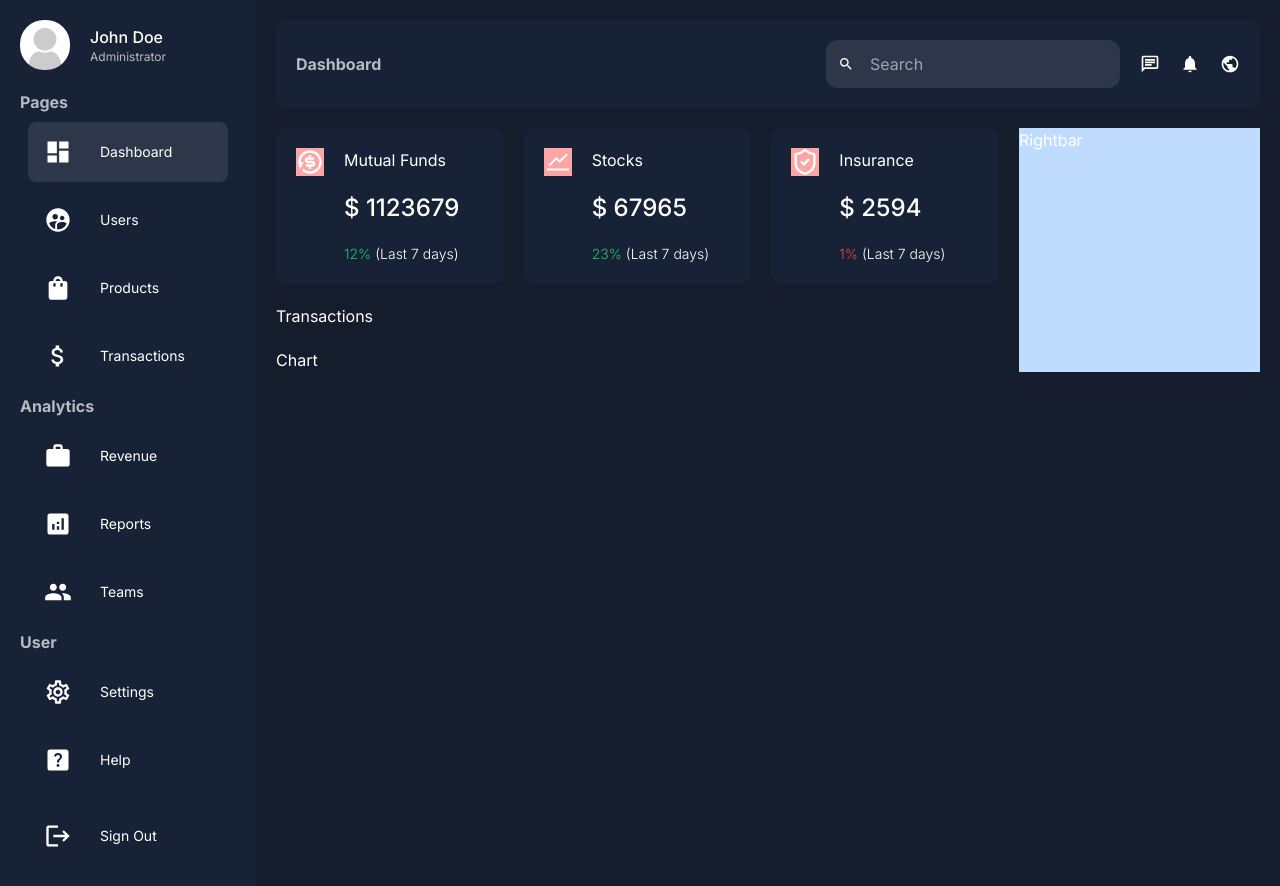
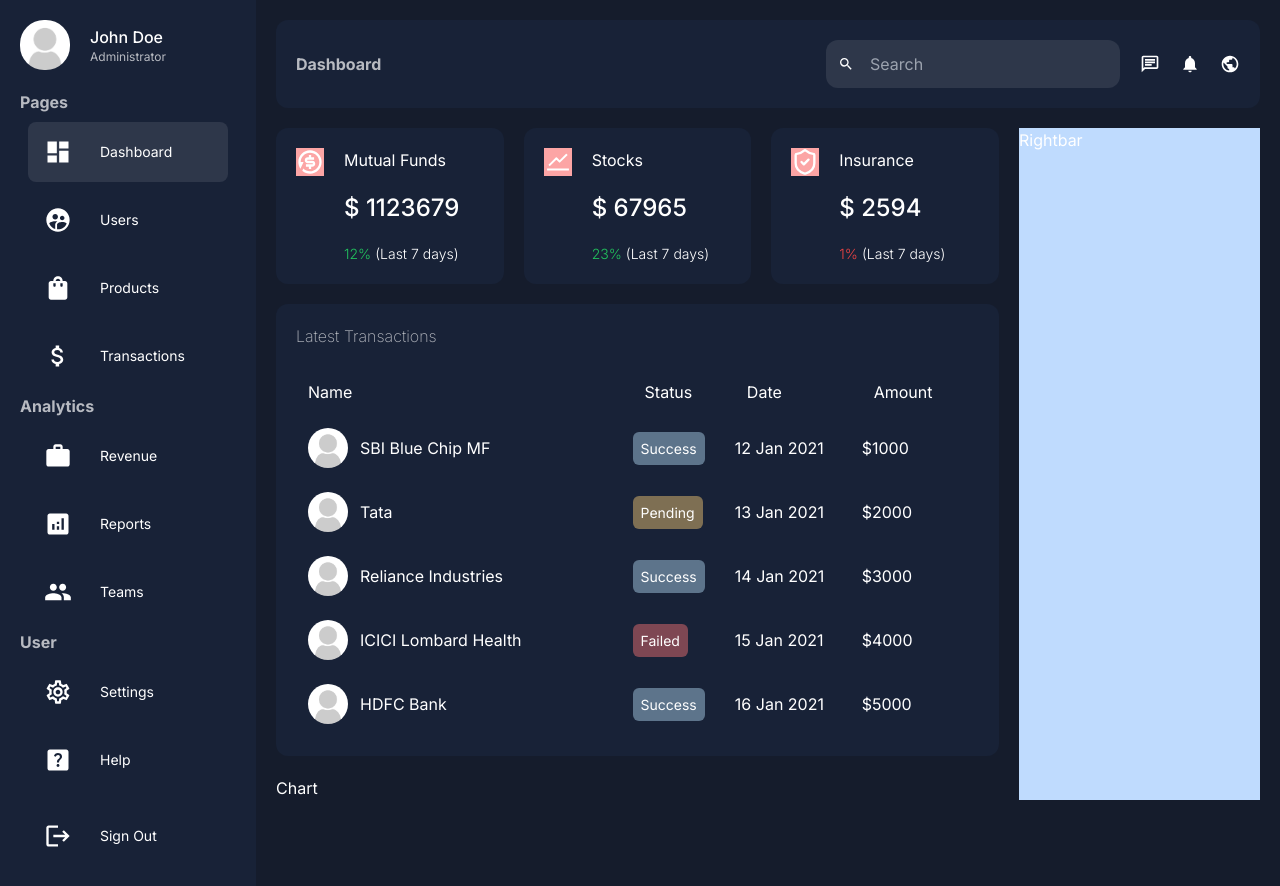
Before and after one commit to arunanksharan/quantum-alpha, a Next.js app: page /dashboard in a window 1280 px wide. Shown: the top 886 px of the page. Built offline with nearby package versions, Linux system fonts and the light colour scheme.

Commit message:
ui: add transactions table

```diff
--- a/src/components/dashboard/transactions/Transactions.tsx
+++ b/src/components/dashboard/transactions/Transactions.tsx
@@ -1,7 +1,104 @@
+import Image from "next/image"
 import React from "react"
 
+const tableHead = ["Name", "Status", "Date", "Amount"]
+const txData = [
+  {
+    id: 1,
+    name: "SBI Blue Chip MF",
+    status: "Success",
+    date: "12 Jan 2021",
+    amount: "$1000",
+    image: "/noavatar.png",
+  },
+  {
+    id: 2,
+    name: "Tata",
+    status: "Pending",
+    date: "13 Jan 2021",
+    amount: "$2000",
+    image: "/noavatar.png",
+  },
+  {
+    id: 3,
+    name: "Reliance Industries",
+    status: "Success",
+    date: "14 Jan 2021",
+    amount: "$3000",
+    image: "/noavatar.png",
+  },
+  {
+    id: 4,
+    name: "ICICI Lombard Health",
+    status: "Failed",
+    date: "15 Jan 2021",
+    amount: "$4000",
+    image: "/noavatar.png",
+  },
+  {
+    id: 5,
+    name: "HDFC Bank",
+    status: "Success",
+    date: "16 Jan 2021",
+    amount: "$5000",
+    image: "/noavatar.png",
+  },
+]
+
+const statusColors: Record<string, string> = {
+  Failed: "bg-failed-500",
+  Success: "bg-success-500",
+  Pending: "bg-pending-500",
+}
 const Transactions = () => {
-  return <div>Transactions</div>
+  return (
+    <div className="tx-container bg-bgSoft p-5 rounded-xl">
+      <h2 className="title mb-5 font-extralight text-textSoft">
+        Latest Transactions
+      </h2>
+      <table className="table w-full">
+        <thead>
+          <tr>
+            {tableHead.map((item, index) => (
+              <td className="p-3" key={index}>
+                {item}
+              </td>
+            ))}
+          </tr>
+        </thead>
+        <tbody>
+          {txData.map((item) => (
+            <tr key={item.id}>
+              <td className="p-3">
+                <div className="tx-item flex items-center gap-3">
+                  <Image
+                    className="rounded-3xl object-cover"
+                    src={item.image}
+                    alt="profile-pic"
+                    width={40}
+                    height={40}
+                  />
+                  <td>{item.name}</td>
+                </div>
+              </td>
+
+              <td>
+                <span
+                  className={`${
+                    statusColors[item.status]
+                  } text-white text-sm p-2 rounded-md`}
+                >
+                  {item.status}
+                </span>
+              </td>
+              <td>{item.date}</td>
+              <td>{item.amount}</td>
+            </tr>
+          ))}
+        </tbody>
+      </table>
+    </div>
+  )
 }
 
 export default Transactions
--- a/tailwind.config.ts
+++ b/tailwind.config.ts
@@ -18,6 +18,15 @@ const config: Config = {
         text: "var(--text)", // Ensure that --text is defined in your CSS
         bgSoft: "var(--bgSoft)", // Ensure that --bgSoft is defined in your CSS
         bg: "var(--bg)", // Ensure that --bg is defined in your CSS
+        failed: {
+          500: "#f7737375", // Example, change according to your preference
+        },
+        success: {
+          500: "#afd6ee75", // Example, change according to your preference
+        },
+        pending: {
+          500: "#f7cb7375", // Example, change according to your preference
+        },
       },
     },
   },
```
